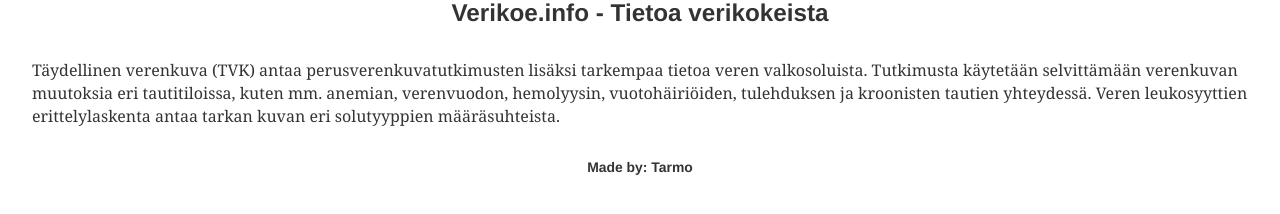
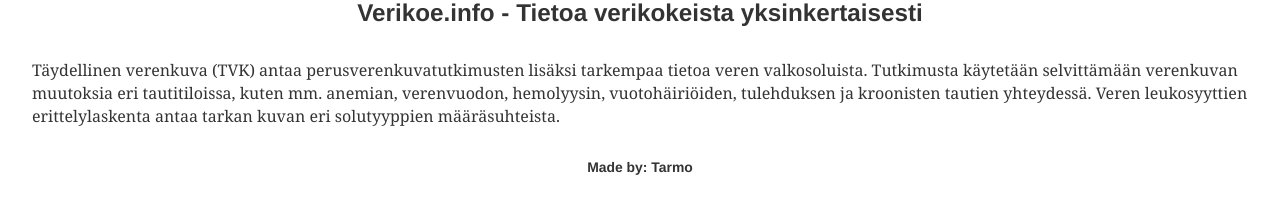
Before and after one commit to tarzzi/verikoeinfo, a Gatsby site: page / in a window 1280 px wide. Built offline with nearby package versions, Linux system fonts and the light colour scheme; Gatsby itself is replaced by a stand-in of ours.

Commit message:
update header.js

```diff
--- a/src/components/header.js
+++ b/src/components/header.js
@@ -2,5 +2,5 @@ import React from "react"
 
 export default function Header() {
   return <div className="center">
-    <h2>Verikoe.info - Tietoa verikokeista</h2></div>
+    <h2>Verikoe.info - Tietoa verikokeista yksinkertaisesti</h2></div>
 }
```
